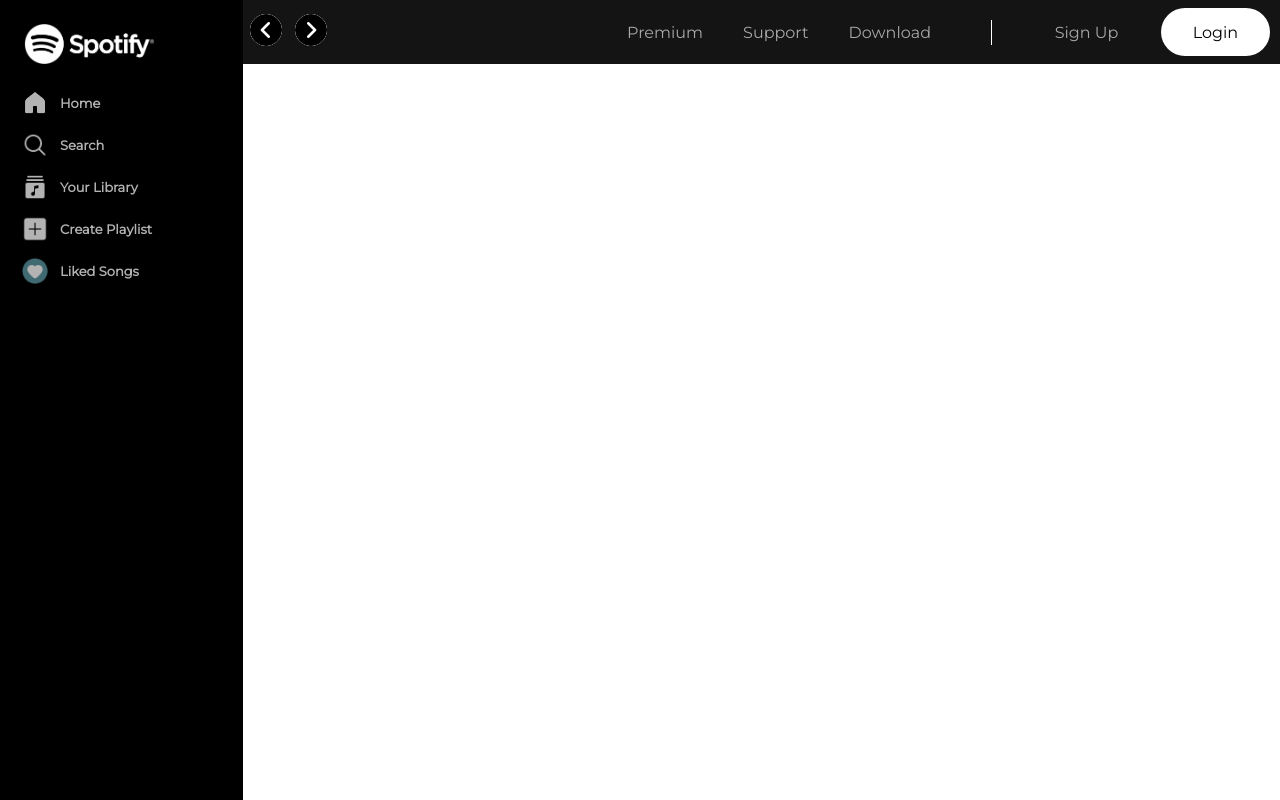
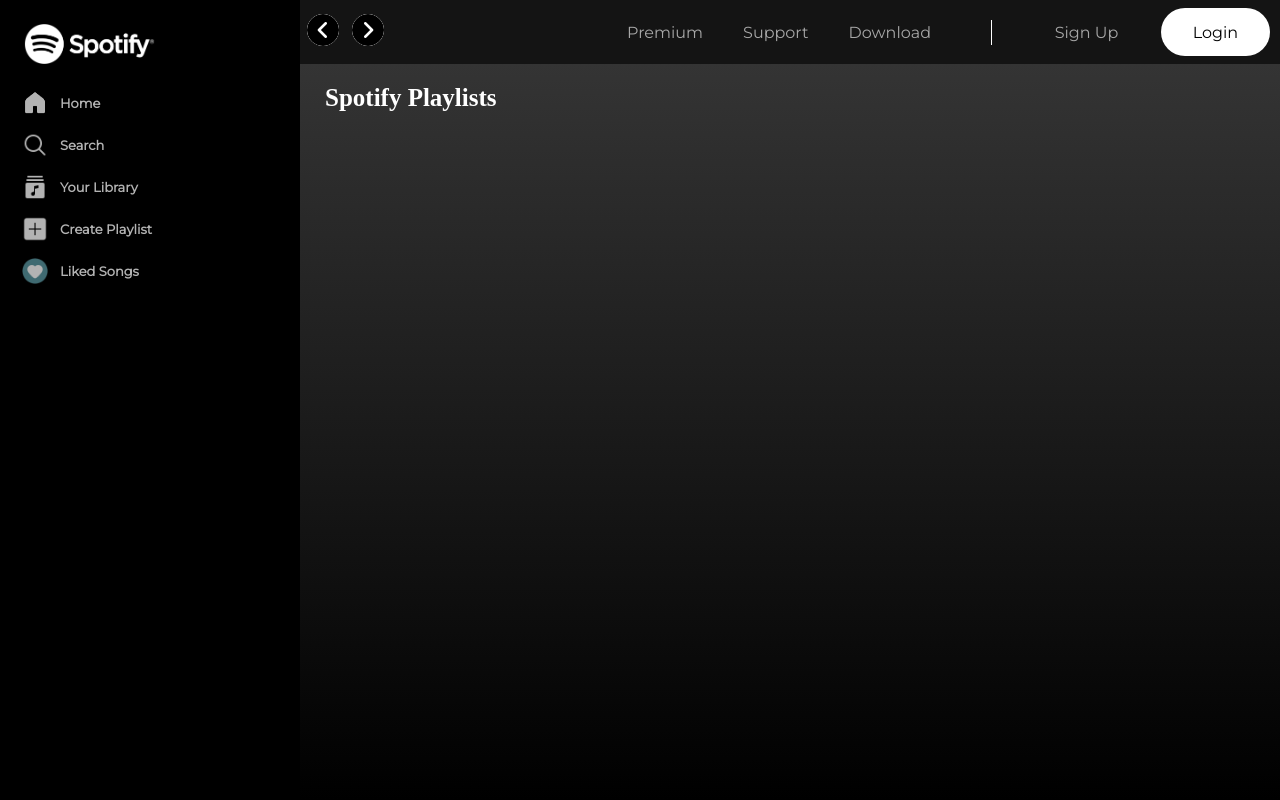
Before and after one commit to abdullah-sah/test-app, a React (Create React App) app: page / in a window 1280 px wide. Built offline with nearby package versions, Linux system fonts and the light colour scheme.

Commit message:
Basic styling + rearranged components in App.js

```diff
--- /dev/null
+++ b/src/components/Main-Page/MainPage.css
@@ -0,0 +1,15 @@
+.main-page {
+	width: calc(100vw - var(--side-pane-width));
+	height: calc(100% - 64px);
+	background: rgb(0,0,0);
+	background: linear-gradient(0deg, rgba(0,0,0,1) 0%, rgba(52,52,52,1) 100%);
+	color: white;
+}
+
+.main-page-header {
+	margin: 0;
+	font-family: 'Montserrat-Bold';
+	font-weight: bold;
+	font-size: 25px;
+	padding: 20px 0 0 25px;
+}
--- /dev/null
+++ b/src/components/Main-Page/MainPage.js
@@ -0,0 +1,11 @@
+import "./MainPage.css";
+
+const MainPage = () => {
+	return (
+		<div className="main-page">
+			<h3 className="main-page-header">Spotify Playlists</h3>
+		</div>
+	);
+};
+
+export default MainPage;
--- a/src/components/Navbar/Navbar.css
+++ b/src/components/Navbar/Navbar.css
@@ -1,5 +1,5 @@
 .navbar {
-	width: 100vw;
+	width: calc(100vw - var(--side-pane-width));
 	height: 64px;
 	background-color: rgba(0, 0, 0, 0.92);
 	display: flex;
--- a/src/components/Side-Pane/Side-Pane-Item/SidePaneItem.js
+++ b/src/components/Side-Pane/Side-Pane-Item/SidePaneItem.js
@@ -3,7 +3,7 @@
 const SidePaneItem = ({ imgSrc, title, alt, link }) => {
 	return (
 		<div className="side-pane-item">
-			<a href={link} class="side-pane-link">
+			<a href={link} className="side-pane-link">
 				<img src={imgSrc} alt={alt} />
 				<header>{title}</header>
 			</a>
--- a/src/components/Side-Pane/SidePane.css
+++ b/src/components/Side-Pane/SidePane.css
@@ -1,5 +1,5 @@
 .side-pane {
-	width: 300px;
+	width: var(--side-pane-width);
 	height: 100vh;
 	display: flex;
 	flex-direction: column;
--- a/src/containers/App.css
+++ b/src/containers/App.css
@@ -1,6 +1,7 @@
 :root {
 	--navbar-font-size: 16px;
 	--navbar-font-color: #A7A7A7;
+	--side-pane-width: 300px;
 }
 
 @font-face {
@@ -15,13 +16,14 @@
 		url("../assets/fonts/Montserrat/Montserrat-Bold.ttf");
 }
 
-.navigation-container {
-	width: 100%;
-	display: flex;
-	flex-direction: row;
-}
-
 * {
 	font-family: "Montserrat Regular";
 	/* background: rgba(0, 0, 0, 0.6); */
 }
+
+.App {
+	display: flex;
+	flex-direction: row;
+	width: 100vw;
+	height: 100vh;
+}
--- a/src/containers/App.js
+++ b/src/containers/App.js
@@ -2,15 +2,19 @@
 
 // fonts
 import "../assets/fonts/Montserrat/Montserrat-Regular.ttf";
+
+// components
 import Navbar from "../components/Navbar/Navbar";
 import SidePane from "../components/Side-Pane/SidePane";
+import MainPage from "../components/Main-Page/MainPage";
 
 function App() {
 	return (
 		<div className="App">
-			<div className="navigation-container side-pane-container">
-				<SidePane />
+			<SidePane />
+			<div className="main-content">
 				<Navbar />
+				<MainPage />
 			</div>
 		</div>
 	);
```
